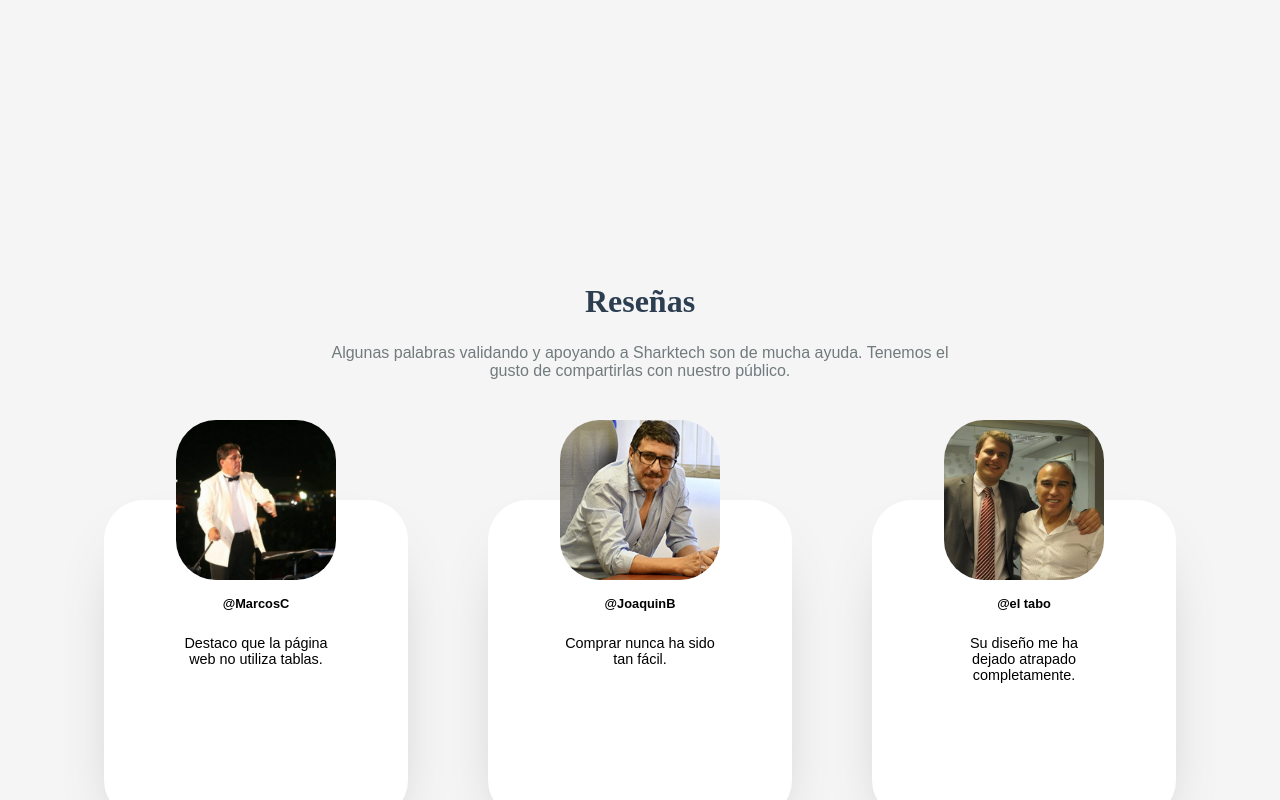
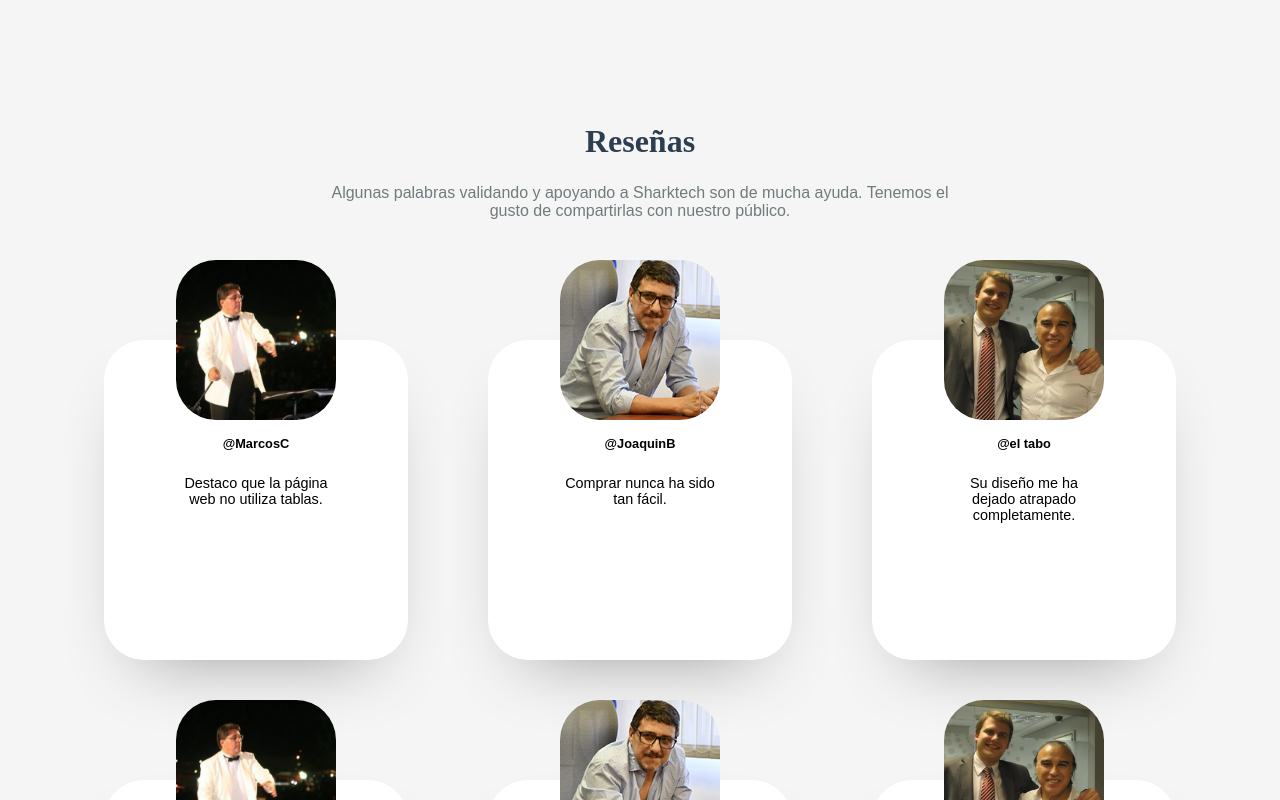
Before and after one commit to MarcosCianzio/sharktech, a React (Create React App) app: page / in a window 1280 px wide. Shown: the part 2200-3000 px from the top of the page. Built offline with nearby package versions, Linux system fonts and the light colour scheme.

Commit message:
new update 2

```diff
--- a/src/assets/css/Diseño.css
+++ b/src/assets/css/Diseño.css
@@ -128,3 +128,12 @@
     }
 
 }
+@media only screen and (max-width: 400px){
+
+    .contenedor-diseño{
+
+        margin-top: 15vh;
+
+        }
+
+}
--- a/src/assets/css/SliderReseñas.css
+++ b/src/assets/css/SliderReseñas.css
@@ -8,7 +8,7 @@
 
     width: 100%;
 
-    margin-top: 30vh;
+    margin-top: 10vh;
 
 }
 .contenedor-información-reseñas{
@@ -206,7 +206,14 @@
     .reseñas{
 
         font-size: 1.3em;
+
     }
+}
+@media only screen and (max-width: 400px){
+
+
+
+
 }
 @media only screen and (max-width: 1110px){
     .reseña{
```
